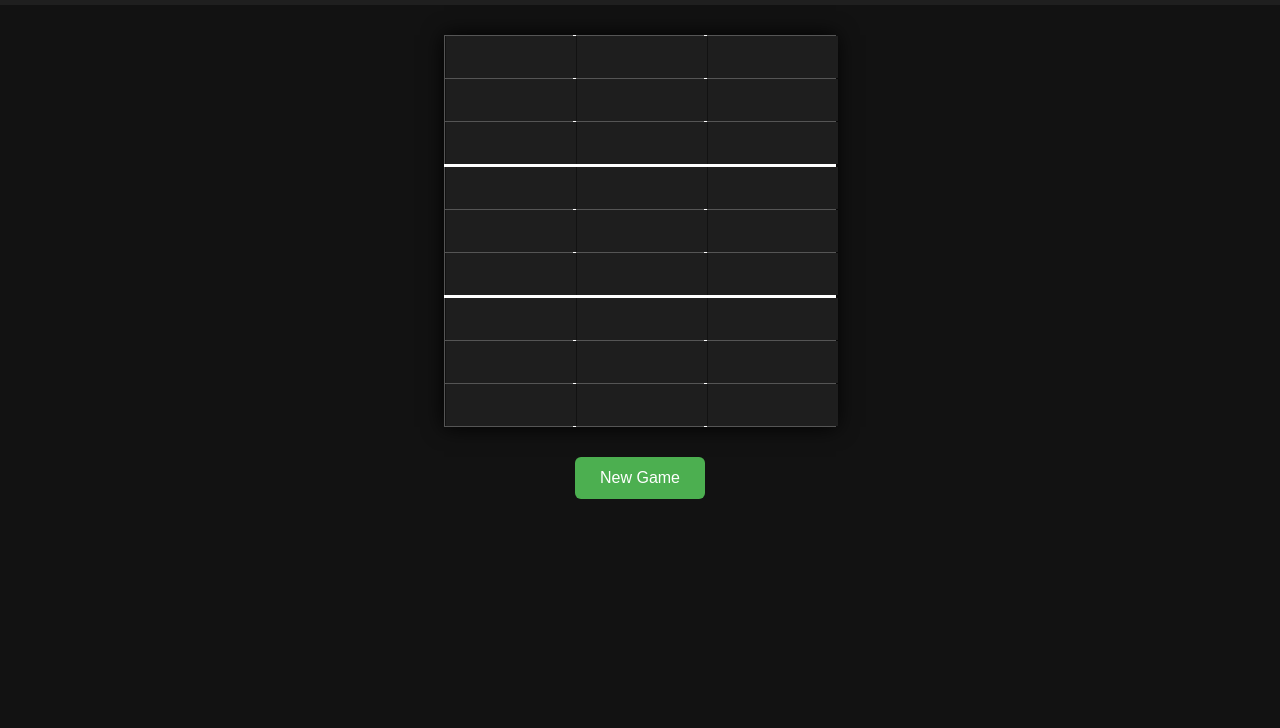
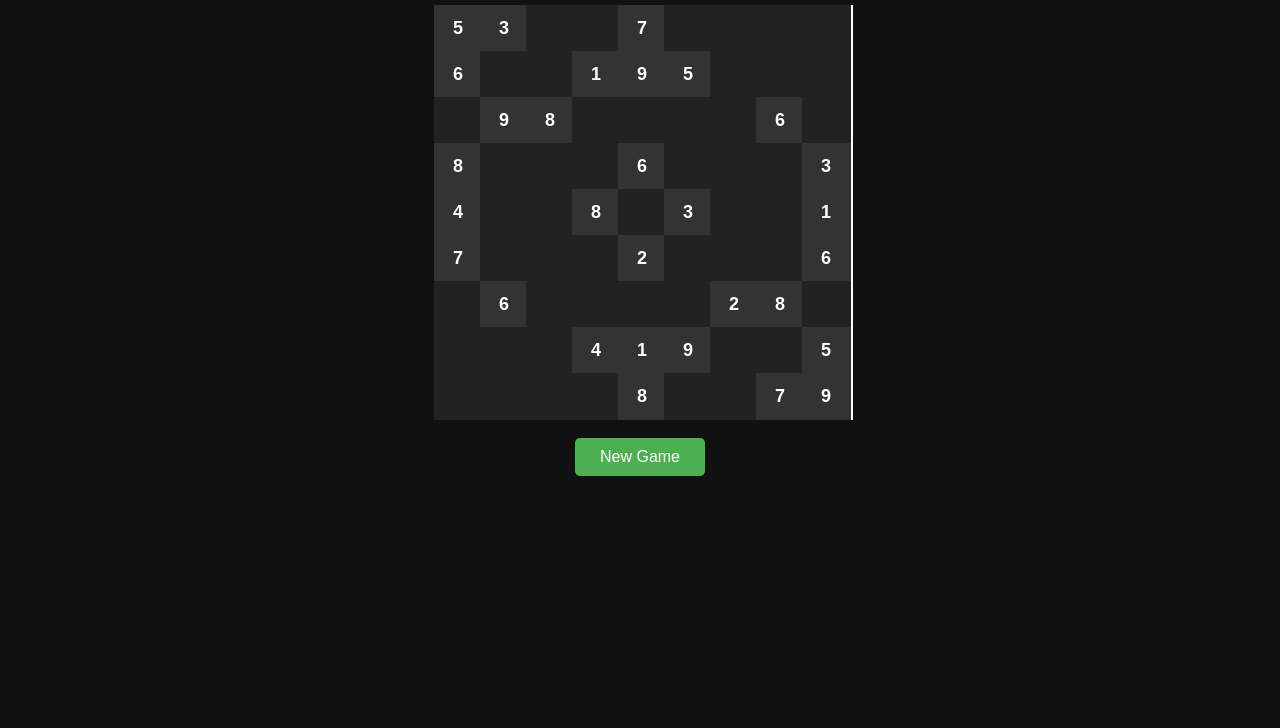
Before and after one commit to Sharnuj334-2007/sudoku, a plain HTML site: page index.html in a window 1280 px wide. Shown: the part 72-800 px from the top of the page. Drawn offline with Linux system fonts and the light colour scheme.

Commit message:
Update index.html

```diff
--- a/index.html
+++ b/index.html
@@ -3,99 +3,125 @@
 <head>
 <meta charset="UTF-8">
 <title>Sudoku App</title>
-  <meta name="viewport" content="width=device-width, initial-scale=1.0">
 <style>
 body {
+    margin: 0;
     font-family: Arial, sans-serif;
-    background: #121212;
-    color: white;
-    text-align: center;
-    margin: 0;
+    background: #111;
+    color: #fff;
+    display: flex;
+    flex-direction: column;
+    align-items: center;
 }
 
 h1 {
-    padding: 20px;
-    margin: 0;
-    background: #1f1f1f;
+    margin: 20px 0;
 }
 
-  table {
-    margin: 30px auto;
-    border-collapse: collapse;
-    box-shadow: 0 0 20px #000;
+#board {
+    display: grid;
+    grid-template-columns: repeat(9, 45px);
+    grid-template-rows: repeat(9, 45px);
+    gap: 1px;
+    background: #444;
 }
 
-  td {
-    border: 1px solid #555;
-    width: 40px;
-    height: 40px;
+.cell {
+    width: 45px;
+    height: 45px;
+    text-align: center;
+    font-size: 18px;
+    border: none;
+    outline: none;
+    background: #222;
+    color: #fff;
 }
 
-  td:nth-child(3),
-  td:nth-child(6) {
-    border-right: 3px solid white;
+.cell.fixed {
+    background: #333;
+    font-weight: bold;
 }
 
-  tr:nth-child(3) td,
-  tr:nth-child(6) td {
-    border-bottom: 3px solid white;
+.cell:nth-child(3n) {
+    border-right: 2px solid #fff;
 }
 
-  input {
-    width: 100%;
-    height: 100%;
-    font-size: 20px;
-    text-align: center;
-    background: #1e1e1e;
-    color: white;
-    border: none;
-    outline: none;
+.cell:nth-child(27n + 1),
+.cell:nth-child(27n + 2),
+.cell:nth-child(27n + 3),
+.cell:nth-child(27n + 4),
+.cell:nth-child(27n + 5),
+.cell:nth-child(27n + 6),
+.cell:nth-child(27n + 7),
+.cell:nth-child(27n + 8),
+.cell:nth-child(27n + 9) {
+    border-bottom: 2px solid #fff;
 }
 
 button {
-    padding: 12px 25px;
+    margin: 20px;
+    padding: 10px 25px;
     font-size: 16px;
+    border: none;
     background: #4caf50;
-    color: white;
-    border: none;
-    border-radius: 6px;
+    color: #fff;
     cursor: pointer;
-    margin-bottom: 30px;
-  }
-
-  button:hover {
-    background: #45a049;
+    border-radius: 5px;
 }
 </style>
 </head>
+
 <body>
-
 <h1>Sudoku</h1>
-
-<table id="board"></table>
-
+<div id="board"></div>
 <button onclick="newGame()">New Game</button>
 
 <script>
-  const board = document.getElementById("board");
+const boardElement = document.getElementById("board");
+
+const puzzles = [
+    [
+        [5,3,0,0,7,0,0,0,0],
+        [6,0,0,1,9,5,0,0,0],
+        [0,9,8,0,0,0,0,6,0],
+        [8,0,0,0,6,0,0,0,3],
+        [4,0,0,8,0,3,0,0,1],
+        [7,0,0,0,2,0,0,0,6],
+        [0,6,0,0,0,0,2,8,0],
+        [0,0,0,4,1,9,0,0,5],
+        [0,0,0,0,8,0,0,7,9]
+    ]
+];
 
 function newGame() {
-    board.innerHTML = "";
-    for (let i = 0; i < 9; i++) {
-      const row = document.createElement("tr");
-      for (let j = 0; j < 9; j++) {
-        const cell = document.createElement("td");
-        const input = document.createElement("input");
-        input.maxLength = 1;
-        cell.appendChild(input);
-        row.appendChild(cell);
+    boardElement.innerHTML = "";
+    const puzzle = puzzles[0];
+
+    for (let r = 0; r < 9; r++) {
+        for (let c = 0; c < 9; c++) {
+            const cell = document.createElement("input");
+            cell.type = "text";
+            cell.maxLength = 1;
+            cell.classList.add("cell");
+
+            if (puzzle[r][c] !== 0) {
+                cell.value = puzzle[r][c];
+                cell.disabled = true;
+                cell.classList.add("fixed");
             }
-      board.appendChild(row);
+
+            cell.addEventListener("input", () => {
+                if (!/^[1-9]$/.test(cell.value)) {
+                    cell.value = "";
+                }
+            });
+
+            boardElement.appendChild(cell);
+        }
     }
 }
 
 newGame();
 </script>
-
 </body>
 </html>
```
Lines whose indentation alone changed are shown as unchanged.
